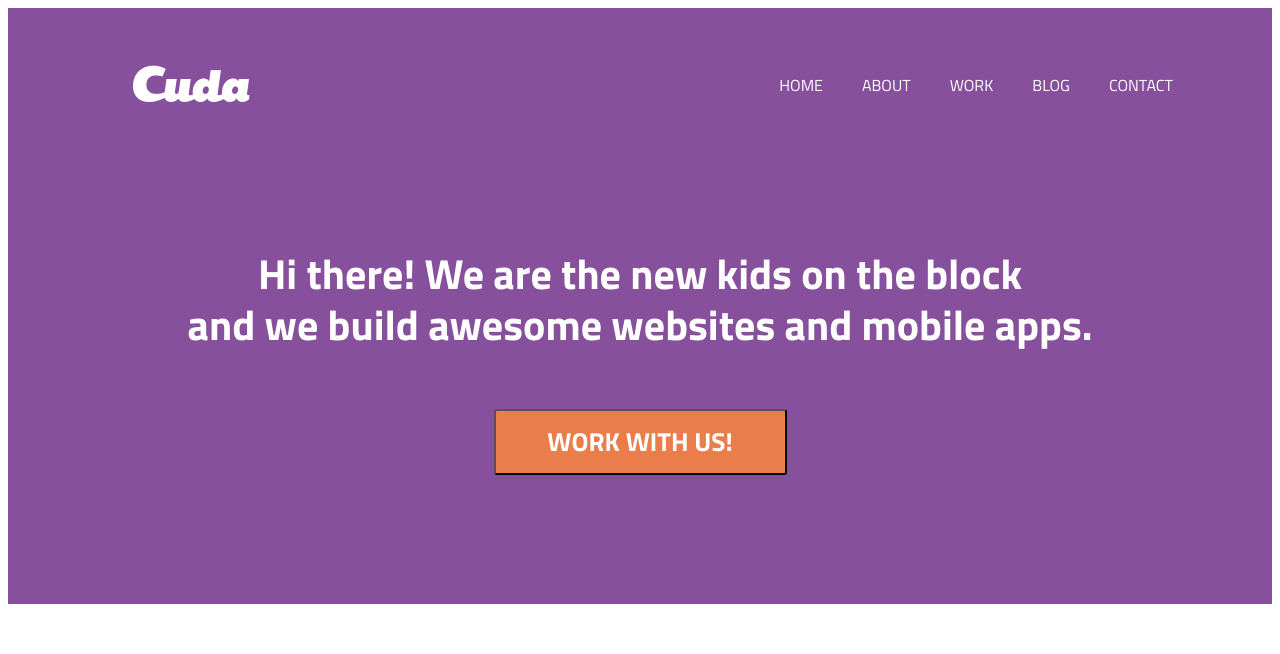
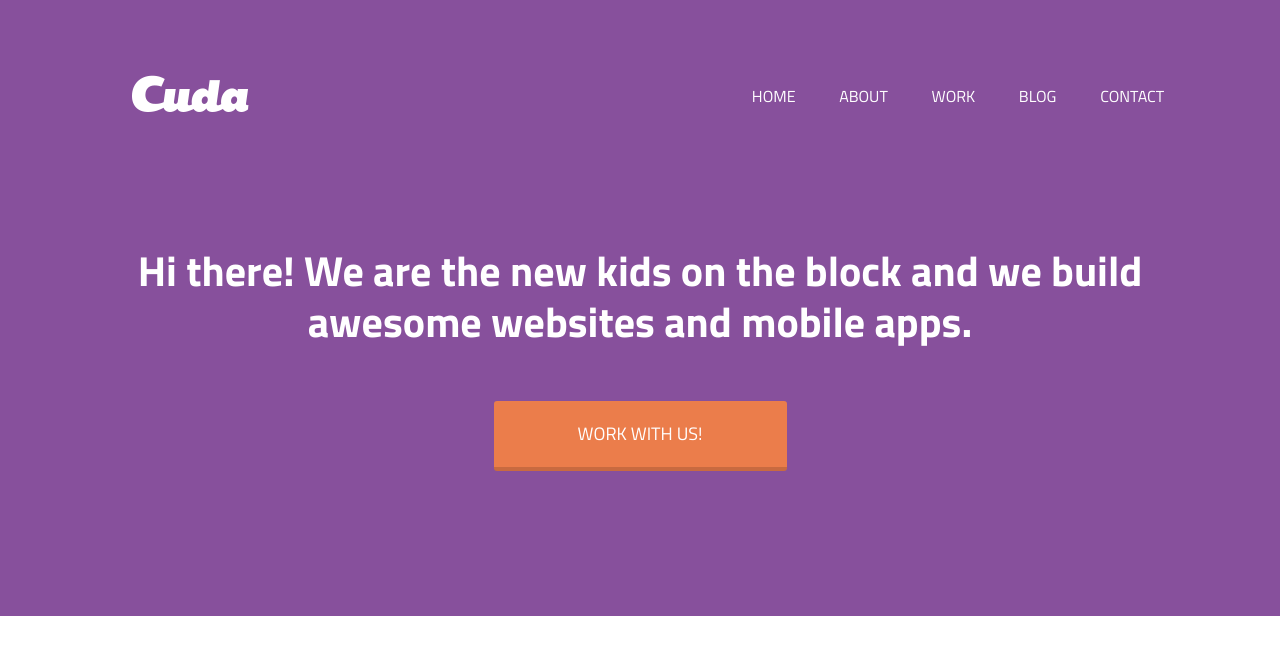
Before and after one commit to Semen2022/educational_projects, a plain HTML site: page WebSite/index.html in a window 1280 px wide. Drawn offline with Linux system fonts and the light colour scheme.

Commit message:
FirstCorrection
Исправлен код в HTML, весь header во wrapper, а не только блок лого и меню.
Добавлен в "использование" (подключен в HTML) файл сброса стилей Мейера.
Подогнаны к макету расположение элементов меню и пр.
немного анимирована "большая" кнопка по центру.

```diff
--- /dev/null
+++ b/WebSite/css/resetcssmeyer.css
@@ -0,0 +1,47 @@
+/* http://meyerweb.com/eric/tools/css/reset/
+v2.0 | 20110126
+License: none (public domain) */
+
+html, body, div, span, applet, object, iframe,
+h1, h2, h3, h4, h5, h6, p, blockquote, pre,
+a, abbr, acronym, address, big, cite, code,
+del, dfn, em, img, ins, kbd, q, s, samp,
+small, strike, strong, sub, sup, tt, var,
+b, u, i, center,
+dl, dt, dd, ol, ul, li,
+fieldset, form, label, legend,
+table, caption, tbody, tfoot, thead, tr, th, td,
+article, aside, canvas, details, embed,
+figure, figcaption, footer, header, hgroup,
+menu, nav, output, ruby, section, summary,
+time, mark, audio, video {
+    margin: 0;
+    padding: 0;
+    border: 0;
+    font-size: 100%;
+    font: inherit;
+    vertical-align: baseline;
+}
+/* HTML5 display-role reset for older browsers */
+article, aside, details, figcaption, figure,
+footer, header, hgroup, menu, nav, section {
+    display: block;
+}
+body {
+    line-height: 1;
+}
+ol, ul {
+    list-style: none;
+}
+blockquote, q {
+    quotes: none;
+}
+blockquote:before, blockquote:after,
+q:before, q:after {
+    content: '';
+    content: none;
+}
+table {
+    border-collapse: collapse;
+    border-spacing: 0;
+}
--- a/WebSite/css/style.css
+++ b/WebSite/css/style.css
@@ -1,5 +1,6 @@
 /* Start Common style for HTML, body*/
-html, p, h1{
+/* Reset style CSS in another file "resetcssmeyer.css"
+  html, p, h1{
 	box-sizing: border-box;
 	margin: 0;
 	padding: 0;
@@ -7,7 +8,7 @@ html, p, h1{
 *, *::after, *::before{
 	box-sizing: inherit;
 }
-
+*/
 body{
 	font-family: 'Titillium Web', sans-serif;; /*семейство подгружаемых шрифтов для сайта*/
   font-style: normal; /* стиль шрифта для тела страницы*/
@@ -82,30 +83,30 @@ body{
 	max-width: 1140px;
 	padding-left: 20px;
 	padding-right: 20px;
-	margin-left: auto;
-	margin-right: auto;
+	margin: 0 auto;
 }
 
 header {
 background: #87509c;
-height: 596px;
 }
 
 .logo {
-  padding: 57px 0 0 42px;
+ padding-left: 61px;
 }
 
 #startpage{
+  padding-top: 75px;
 	display: flex;
 	flex-wrap: wrap;
 	justify-content: space-between;
 	align-items: center;
 }
 
-.menu_link{
-  padding-top: 57px;
+.menu_header{
+  width: 40%;
+  padding-right: 25px;
 	display: flex;
-	justify-content: space-between;
+	justify-content: space-around;
 	flex-wrap: wrap;
 }
 
@@ -118,11 +119,8 @@ height: 596px;
 	font-weight: 400;
 	font-size: 16px;
   text-transform: uppercase;
-	/*line-height: 30px;*/
-	margin-left: 5px ;
-	padding: 9px 17px;
+	padding: 7px 15px 5px 17px;
   border-radius: 3px;
-  /*background-color: aqua;*/
 }
 
 .menu_item:hover {
@@ -136,31 +134,36 @@ height: 596px;
 	font-weight: bold;
 	font-size: 42px;
   color: #FFF;
-  margin-top: 142px;
+
+  margin-top: 129px;
   text-align: center;
 }
 
 .bigButton {
-  display: flex;
-  justify-content: center;
-}
+  text-align: center;
+  padding-top: 55px;
+  padding-bottom: 145px;
+  }
 
  .button {
-  /* display: block; работает и без этого кнопка по центру и  ширина и высота блока остается заявленной*/
   text-align: center;
   font-family: 'Titillium web';
 	font-style: normal;
-	font-weight: bold;
-	font-size: 26px;
+	font-weight: semibold;
+	font-size: 18px;
   color: #FFF;
-  margin-top: 60px;
+  height: 70px;
   width: 293px;
-  height: 66px;
   background: #eb7d4b;
+  border:0;
   border-radius: 3px;
-  /* border-bottom: 1px solid #c86a40; */
-  /*box-shadow: 0 1px 0 rgb(200, 106, 64); /* Параметры тени c86a40 */
+  border-bottom: 4px solid #c86a40;
+  cursor: pointer;
 }
 
+.button:hover {
+  border-top: 4px solid #c86a40;
+  border-bottom: 0px;
+}
 
 /* Header style END*/
--- a/WebSite/index.html
+++ b/WebSite/index.html
@@ -4,8 +4,9 @@
     <meta charset="UTF-8">
     <meta http-equiv="X-UA-Compatible" content="IE=edge">
     <meta name="viewport" content="width=device-width, initial-scale=1.0">
+    <link rel="stylesheet" href="./css/resetcssmeyer.css">
     <link rel="stylesheet" href="./css/style.css">
-    <title>Cudo_ProjectOne</title>
+    <title>Cuda_ProjectOne</title>
 </head>
 <body>
     <header>
@@ -15,22 +16,20 @@
                      <img src="./img/logo.png" alt="Logo">
                  </div>
                  <nav class="menu_header">
-                     <div class="menu_link">
+
                           <a class="menu_item" href="#">Home</a>
                           <a class="menu_item" href="#About">About</a>
                           <a class="menu_item" href="#Work">Work</a>
                           <a class="menu_item" href="#Blog">Blog</a>
                           <a class="menu_item" href="#Contact">Contact</a>
-                     </div>
+
                  </nav>
              </div>
-        </div>
-        <div class="content">
-            Hi there! We are the new kids on the block <br>
-            and we build awesome websites and mobile apps.
-        </div>
-        <div class="bigButton">
-            <div>
+            <div class="content">
+                Hi there! We are the new kids on the block
+                and we build awesome websites and mobile apps.
+            </div>
+            <div class="bigButton">
                 <button class="button">WORK WITH US!</button>
             </div>
         </div>
```
